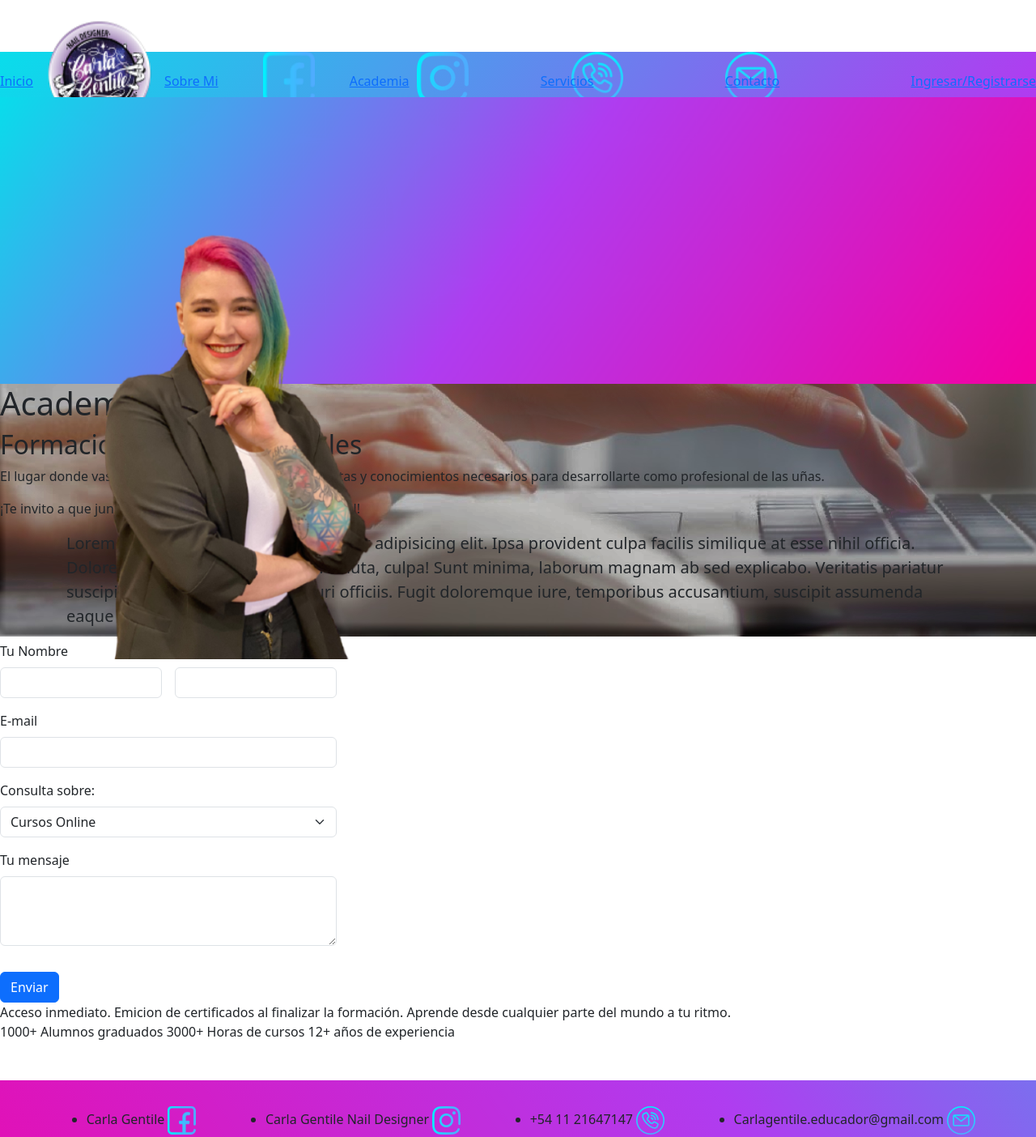
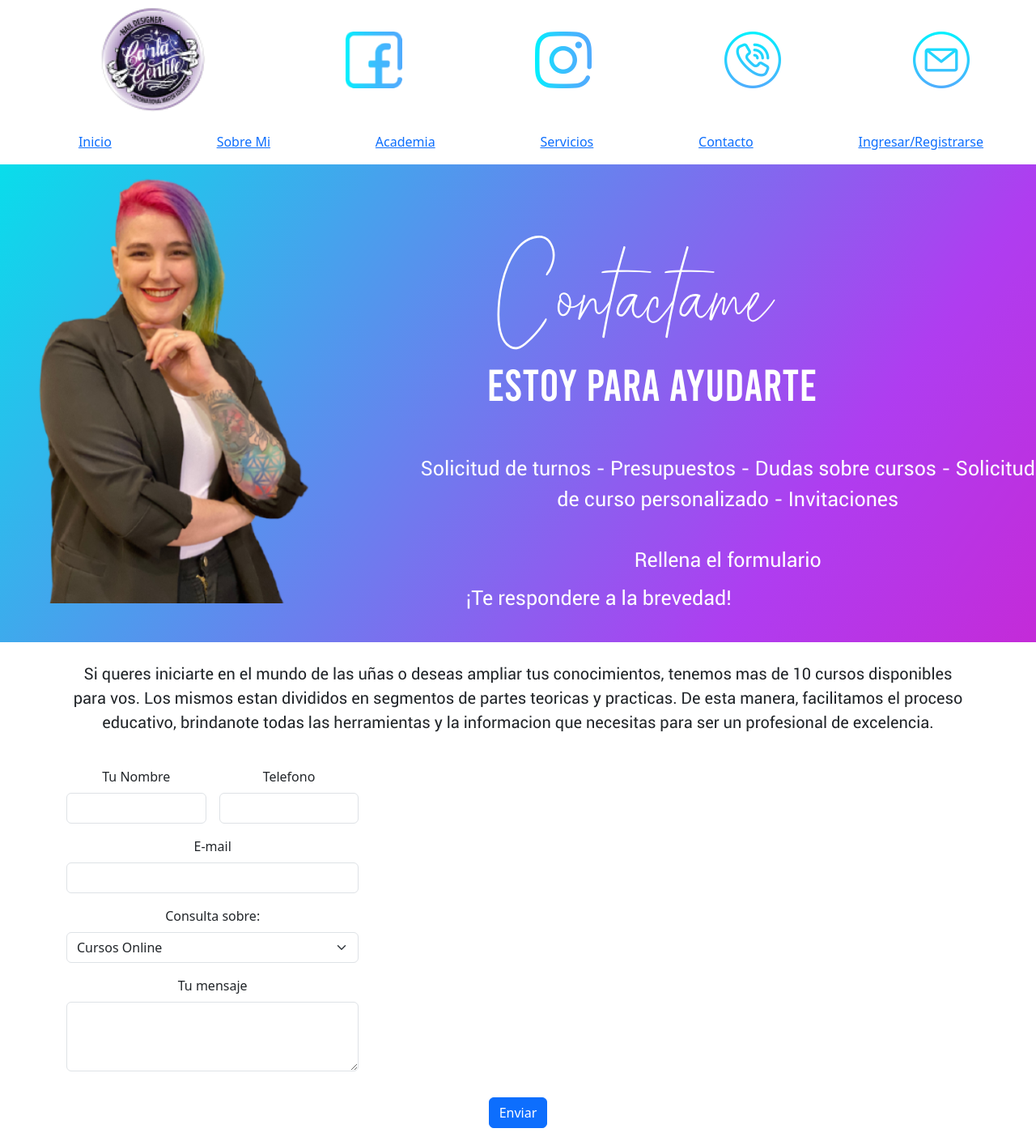
Before and after one commit to CarlaGentile2/Academia, a plain HTML site: page pages/contacto.html in a window 1280 px wide. Shown: the top 1404 px of the page at 81% size. Drawn offline with nearby package versions, Linux system fonts and the light colour scheme; files whose address does not match are found by name.

Commit message:
añadi scss y me desordena todo

```diff
--- /dev/null
+++ b/css/estilo.scss
@@ -0,0 +1,97 @@
+
+@font-face {
+    font-family: AlexanderLetter;
+    src: url(../css/AlexanderLetter.otf);
+}
+@font-face {
+    font-family: BebasRegular;
+    src: url(../css/BebasRegular.otf);
+}
+@font-face {
+    font-family: Roboto;
+    src: url(../css/RobotoRegular.ttf);
+}
+.boton{
+    font-family: BebasRegular;
+}
+.contenedor1{
+    background-image: url(../img/otrobanner.png);
+    background-repeat: no-repeat;
+
+    .texto1{
+        text-align: center;
+        color: white;
+        position: absolute;
+
+        .titulo{
+            font-family: AlexanderLetter;
+            font-size: 165px;
+            top: 35%;
+            left: 48%;
+
+            .subtitulo{
+                font-family: BebasRegular;
+                font-size: 55px;
+                top: 55%;
+                left: 30%;
+
+                .parrafo{
+                    font-family: Roboto;
+                    font-size: 25px;
+
+                    .parrafo1{
+                        top: 70%;
+                        left: 40.5%;
+
+                        .parrafo2{
+                            top: 90%;
+                            left: 45%;
+
+                        }
+                    }
+                }
+            }
+        }
+    }
+}
+.box1{
+    font-family: Roboto;
+}
+.contenedor2{
+    background-image: url(../img/escritoriogenerico2.png);
+    background-repeat: no-repeat;
+    color: white;
+    font-family: Roboto;
+
+    .texto2{
+        position: absolute;
+        text-align: center;
+        text-shadow: -1px -1px 0 #000, 1px -1px 0 #000, -1px 1px 0 #000, 1px 1px 0 #000;;
+
+        .titulo1{
+            bottom: -25rem;
+            left: 15rem;
+            font-size: 60px;
+
+            .subtitulo1{
+                bottom: -33rem;
+                left: 18rem;
+                font-size: 30px;
+            }
+        }
+    }
+}
+.contenedor3{
+    background-image: url(../img/otrobannerinvertido.png);
+    background-repeat: no-repeat;
+    padding: 2rem;
+    font-family: Roboto;
+    color: white;
+}
+.presentacion{
+    font-family: Roboto;
+    font-size: 20px;
+}
+.card{
+    font-family: Roboto;
+}
--- a/css/style.css
+++ b/css/style.css
@@ -11,30 +11,9 @@
     font-family: Roboto;
     src: url(../css/RobotoRegular.ttf);
 }
-.logo{
-    margin-top: 4rem;
-    margin-bottom: -3rem;
-    margin-right: 20rem;
-    display: flex;
-    flex-direction: row;
-    justify-content: space-between;
-    width: auto;
-    height: 4rem;
-}
-.logoppal{
-    margin-top: -3rem;
-    margin-left: 3rem;
-    width: 150px;
-    height: 150px;
-}
 .contenedor1{
     background-image: url(../img/otrobanner.png);
     background-repeat: no-repeat;
-}
-.superpuesta{
-    position: absolute;
-    top: 17rem;
-    left: 5rem;
 }
 .titulo{
     color: white;
@@ -88,7 +67,7 @@
     text-shadow: -1px -1px 0 #000, 1px -1px 0 #000, -1px 1px 0 #000, 1px 1px 0 #000;
     text-align: center;
 }
-.subtitulo2{
+.subtitulo1{
     position: absolute;
     bottom: -33rem;
     left: 18rem;
--- a/pages/contacto.html
+++ b/pages/contacto.html
@@ -9,47 +9,65 @@
      <link href="https://cdn.jsdelivr.net/npm/bootstrap@5.3.1/dist/css/bootstrap.min.css" rel="stylesheet" integrity="sha384-4bw+/aepP/YC94hEpVNVgiZdgIC5+VKNBQNGCHeKRQN+PtmoHDEXuppvnDJzQIu9" crossorigin="anonymous">
 </head>
 
+<style>
+    ul{
+        list-style: none;
+    }
+</style>
 <body>
+
     <header>
+
     <!-- Logos -->
-    <div class="contenedor1">
-        <div class="logo">
-    <img src="../img/logo2.png" alt="logo academia" class="logoppal">
-    <img src="../img/facebook (1).png" alt="facebook">
-    <img src="../img/instagram (3).png" alt="instagram">
-    <img src="../img/llamada.png" alt="telefono">
-    <img src="../img/email.png" alt="email">
+<ul class="d-flex justify-content-around align-items-center">
+    <li><img src="../img/logo2.png" alt="logo academia" class="logoppal"></li>
+    <li><img src="../img/facebook (1).png" alt="facebook"></li>
+    <li><img src="../img/instagram (3).png" alt="instagram"></li>
+    <li><img src="../img/llamada.png" alt="telefono"></li>
+    <li><img src="../img/email.png" alt="email"></li>
+</ul>
+
+    <!-- Nav Bar -->
+<ul class="d-flex justify-content-around align-items-center">
+    <li><a href="../index.html">Inicio</a></li>
+    <li><a href="./sobremi.html">Sobre Mi</a></li>
+    <li><a href="./academia.html">Academia</a></li>
+    <li><a href="./servicios.html">Servicios</a></li>
+    <li><a href="./contacto.html">Contacto</a></li>
+    <li><a class="ingreso" href="../ingresar.html">Ingresar/Registrarse</a></li>
+</ul>
+
+</header>
+
+<main>
+
+<!-- Banner 1 -->
+<div class="contenedor1" class="row">
+    <img class="mifoto" class="col-4" src="../img/miasf2.png" alt="Fotocarla">
+    <div class="texto1" class="col-8" class="d-flex justify-content-center align-items-center">
+        <h1 class="titulo">Contactame</h1>
+        <h2 class="subtitulo">Estoy para ayudarte</h2>
+        <p class="parrafo1">Solicitud de turnos - Presupuestos - Dudas sobre cursos - Solicitud de curso personalizado - Invitaciones
+            <br>
+            <br>
+            Rellena el formulario</p>
+            <br>
+            <br>
+        <p class="parrafo2">¡Te respondere a la brevedad!
+        </p>
+    </div>
 </div>
+<br>
+
+<!--Presentacion -->
+<div class="container text-center">
+  <div class="presentacion">
+      <p>Si queres iniciarte en el mundo de las uñas o deseas ampliar tus conocimientos, tenemos mas de 10 cursos disponibles para vos. Los mismos estan divididos en segmentos de partes teoricas y practicas. De esta manera, facilitamos el proceso educativo, brindanote todas las herramientas y la informacion que necesitas para ser un profesional de excelencia.
+  </p>
 </div>
-    <!-- Nav Bar -->
-    <nav class="navbar">
-            <a href="../index.html">Inicio</a>
-            <a href="./sobremi.html">Sobre Mi</a>
-            <a href="./academia.html"> Academia</a>
-            <a href="./servicios.html">Servicios</a>
-            <a href="./contacto.html">Contacto</a>
-</ul>
-<a class="ingreso" href="./pages/ingresar.html">Ingresar/Registrarse</a>
-</nav>
-</header>
-    <main>
-        <!-- Banner 1 -->
-            <div class="contenedor2">
-                <img src="../img/otrobanner.png" alt="bannercolores" width="100%" >
-                <img src="../img/miasf2.png" alt="Fotocarla" class="superpuesta">
-                <h1 class="superpuesta2">Academia Online</h1>
-                <h2 class="superpuesta3">Formacion para Profesionales</h2>
-                <p class="superpuesta4">El lugar donde vas a poder adquirir todas las herramientas y conocimientos necesarios para desarrollarte como profesional de las uñas.
-                    <div class="superpuesta5">¡Te invito a que juntos llevemos tus habilidades a otro nivel!
-                    </div>
-                    </p>
-                    <div class="container">
-                <div class="lead">
-                    <p>Lorem ipsum dolor sit amet consectetur adipisicing elit. Ipsa provident culpa facilis similique at esse nihil officia. Dolores non dolorem consectetur. Soluta, culpa! Sunt minima, laborum magnam ab sed explicabo. Veritatis pariatur suscipit atque aspernatur excepturi officiis. Fugit doloremque iure, temporibus accusantium, suscipit assumenda eaque at culpa nihil sit modi.</p>
-                </div>
-            </div>
-
-        <div container>
+<br>
+<!-- Formulario -->
+<div container>
             </div class="row justify-content-center">
         <form class="row g-3">
             <div class="col-md-2">
@@ -89,19 +107,7 @@
           </form>
         </div>
 </div>
-<div>
-    Acceso inmediato.
-    Emicion de certificados al finalizar la formación.
-    Aprende desde cualquier parte del mundo a tu ritmo.
-</div>
 
-<div>
-    1000+ Alumnos graduados
-    3000+ Horas de cursos
-    12+ años de experiencia
-</div>
-
-</div>
 </main>
 <footer class="mt-5">
 
```
Also changed, not shown: index.html (+14 -11 lines), css/estilo.css (added), 1 other file.
